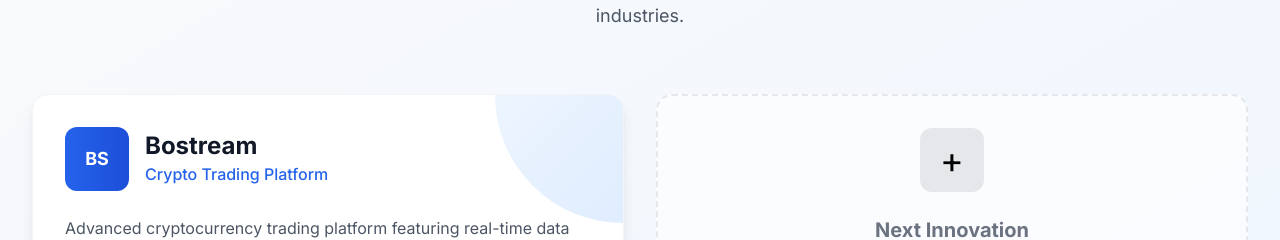
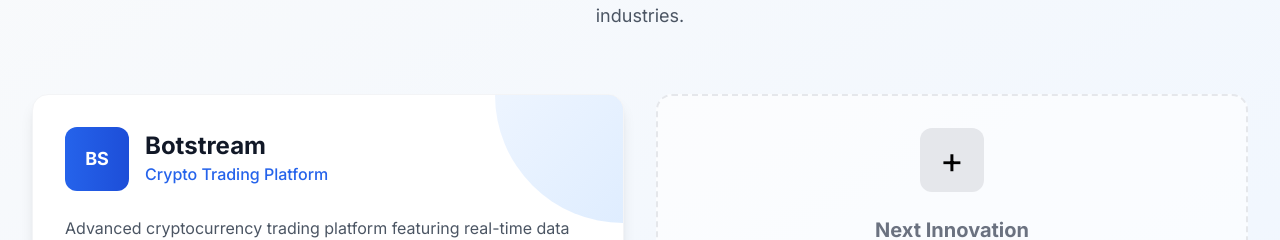
Before and after one commit to G77-BOT/Sirius-Global-Ventures, a Next.js app: page / in a window 1280 px wide. Shown: the part 1305-1545 px from the top of the page. Built offline with nearby package versions, Linux system fonts and the light colour scheme.

Commit message:
fixed the typo in pages

```diff
--- a/app/page.tsx
+++ b/app/page.tsx
@@ -148,7 +148,7 @@ export default function Home() {
                   </div>
                   <div>
                     <h4 className="text-2xl font-bold text-gray-900 group-hover:text-blue-600 transition-colors">
-                      Bostream
+                      Botstream
                     </h4>
                     <p className="text-blue-600 font-medium">Crypto Trading Platform</p>
                   </div>
```
